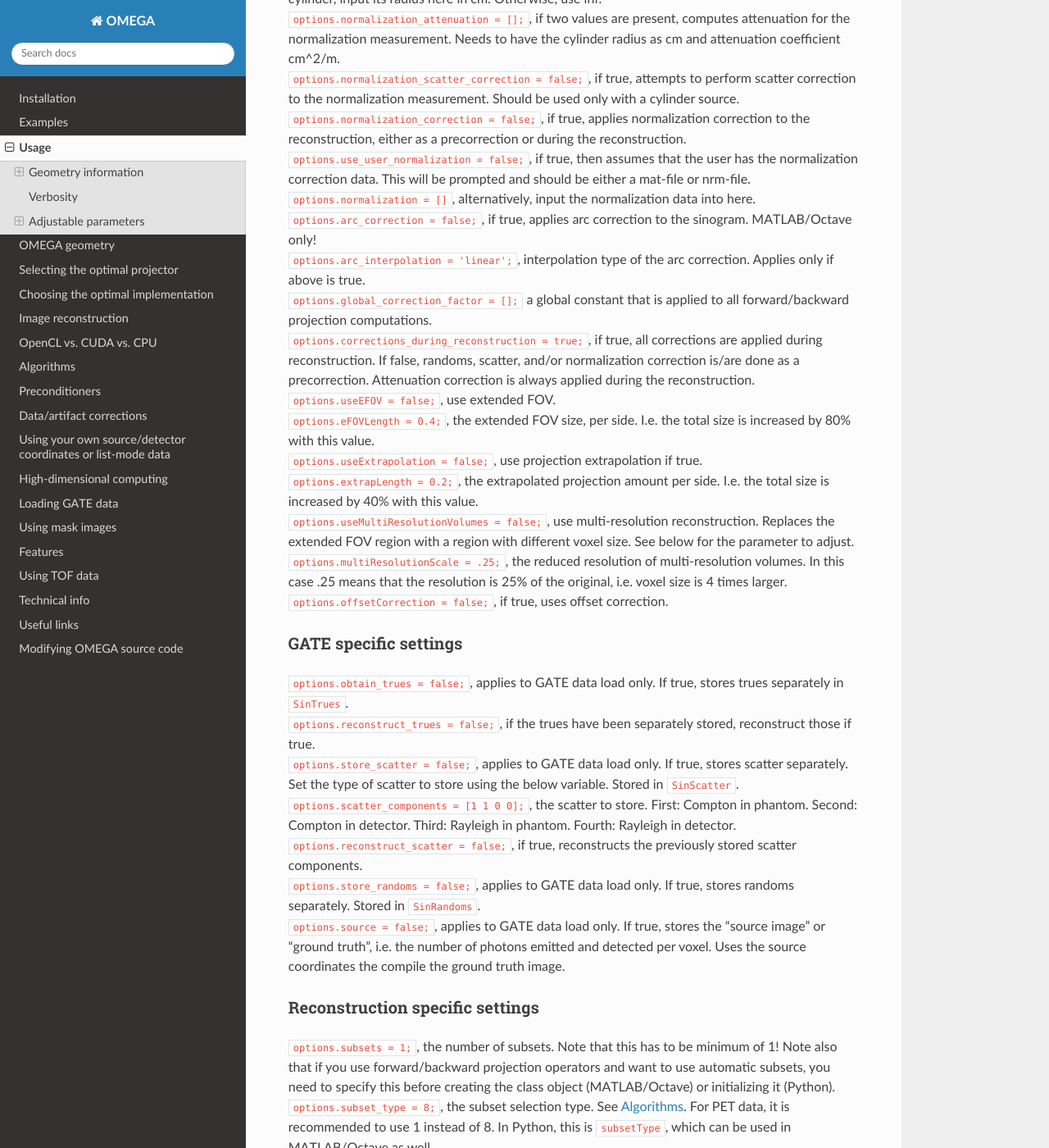
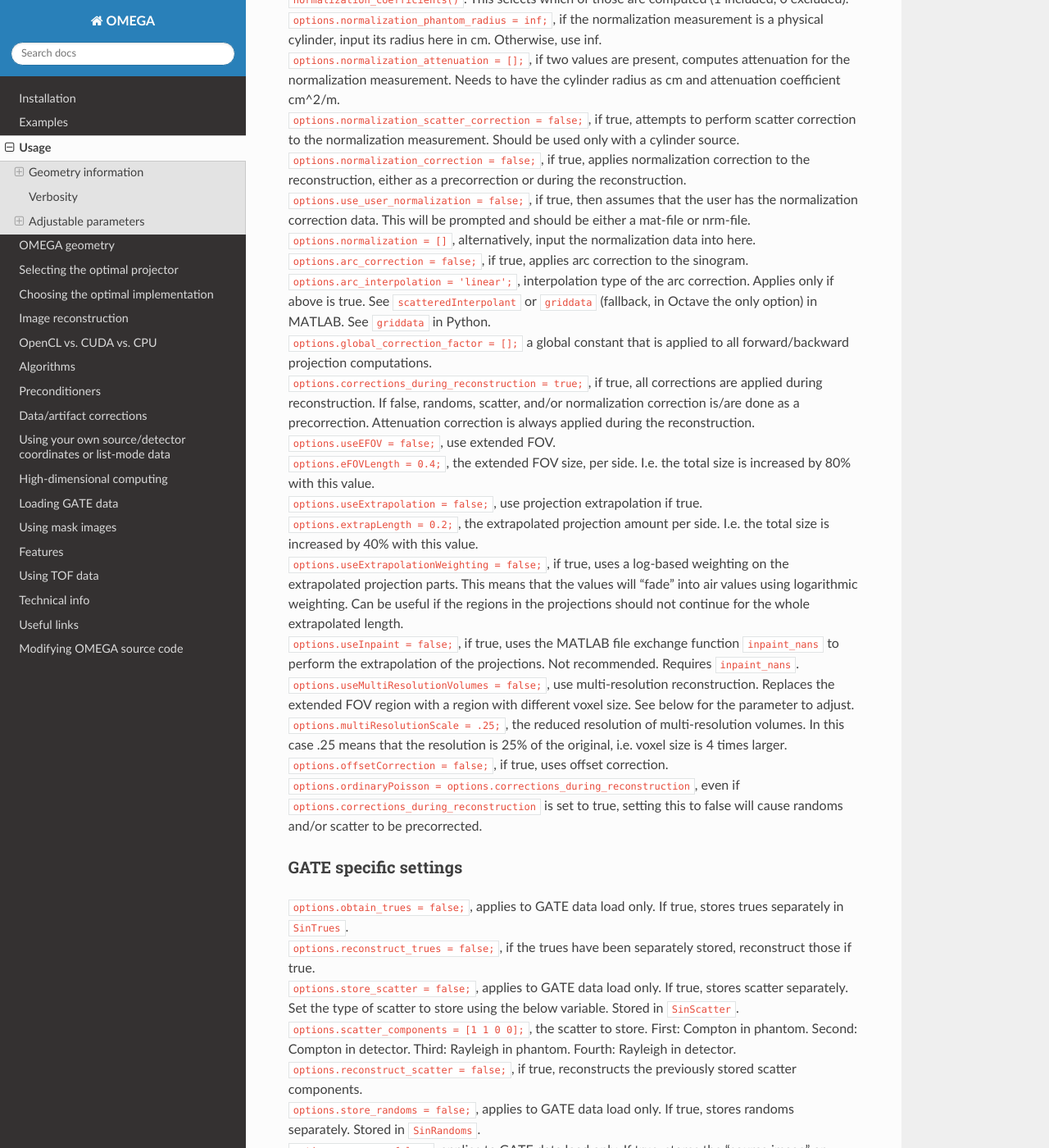
Before and after one commit to villekf/OMEGA-doc, a Sphinx documentation site: the page built from docs/source/usage.rst, in a window 1280 px wide and 1400 px high, scrolled down 10127 px. Shown: the whole window at 82% size. Built offline with Sphinx 7.4.7 and the Read the Docs theme 3.1.0, drawn with Linux system fonts in a browser that asks for light colours; some of the changed text lies outside the part shown.

Commit message:
Improvements

```diff
--- a/docs/source/usage.rst
+++ b/docs/source/usage.rst
@@ -191,8 +191,8 @@
 | ``options.TotSinos = options.NSinos;``, the total number of sinograms.
 | ``options.segment_table``, there are two different default values for this, depending on the ``span`` value. The amount of sinograms contained in each segment. If omitted, will be computed.
 | ``options.ndist_side = 1;``, if ``Ndist`` is even and you are loading sinogram data with OMEGA, this specifies where the "extra" row is taken. Can be either 1 or -1.
-| ``options.sampling = 1;`` increase the sampling of the sinogram. MATLAB/Octave only! I.e. interpolates more rows/columns to the sinogram. MATLAB/Octave only!
-| ``options.sampling_interpolation_method = 'linear';``, the interpolation type. All the methods are available that are supported by interp1 (see ``help interp1``).
+| ``options.sampling = 1;`` increase the sampling of the sinogram. MATLAB/Octave only! I.e. interpolates more rows/columns to the sinogram.
+| ``options.sampling_interpolation_method = 'linear';``, the interpolation type. All the methods are available that are supported by interp2 (see ``help interp2``). Not used in Python.
 | ``options.fill_sinogram_gaps = false;``, if using pseudo detectors, you can interpolate those gaps in the sinogram when this is true. MATLAB/Octave only!
 | ``options.gap_filling_method = 'fillmissing';``, the type of filling method for sinogram gaps. Either MATLAB's built-ins ``fillmissing`` or ``fillmissing2``, or ``inpaint_nans`` from file exchange.
 | ``options.interpolation_method_fillmissing = 'linear';``, interpolation method for ``fillmissing`` and ``fillmissing2``.
@@ -211,7 +211,7 @@
 | ``options.use_device = 0;``, the GPU/OpenCL device used. In Python, this is ``deviceNum``.
 | ``options.platform = 0;``, the used OpenCL platform number. MATLAB/Octave only! Implementation 3 and 5 only! Does affect implementation 2 when using the projector operators, but not when using built-in algorithms.
 | ``options.useMAD = true;``, if true uses MAD with OpenCL and CUDA. Can increase computational speed but decrease accuracy very slightly.
-| ``options.useImages = true;``, if true, uses OpenCL images/CUDA textures, instead of buffers.
+| ``options.useImages = true;``, if true, uses OpenCL images/CUDA textures, instead of buffers. If you're using CPU as an OpenCL device, setting this to ``false`` might speed up reconstructions.
 
 TOF settings
 ^^^^^^^^^^^^
@@ -223,6 +223,7 @@
 Correction settings
 ^^^^^^^^^^^^^^^^^^^
 | ``options.randoms_correction = false;``, if true, applies randoms correction. Randoms data must be supplied either in ``SinDelayed`` or in precomputed mat-file!
+| ``options.SinDelayed = [];``, the randoms data.
 | ``options.variance_reduction = false;``, if true, applies variance reduction to randoms data.
 | ``options.randoms_smoothing = false;``, if true, smooths the randoms with 7x7 moving mean.
 | ``options.scatter_correction = false;``, if true, applies scatter correction. Scatter data must be input by the user into ``ScatterC``.
@@ -246,17 +247,20 @@
 | ``options.normalization_correction = false;``, if true, applies normalization correction to the reconstruction, either as a precorrection or during the reconstruction.
 | ``options.use_user_normalization = false;``, if true, then assumes that the user has the normalization correction data. This will be prompted and should be either a mat-file or nrm-file.
 | ``options.normalization = []``, alternatively, input the normalization data into here.
-| ``options.arc_correction = false;``, if true, applies arc correction to the sinogram. MATLAB/Octave only!
-| ``options.arc_interpolation = 'linear';``, interpolation type of the arc correction. Applies only if above is true.
+| ``options.arc_correction = false;``, if true, applies arc correction to the sinogram.
+| ``options.arc_interpolation = 'linear';``, interpolation type of the arc correction. Applies only if above is true. See ``scatteredInterpolant`` or ``griddata`` (fallback, in Octave the only option) in MATLAB. See ``griddata`` in Python.
 | ``options.global_correction_factor = [];`` a global constant that is applied to all forward/backward projection computations.
 | ``options.corrections_during_reconstruction = true;``, if true, all corrections are applied during reconstruction. If false, randoms, scatter, and/or normalization correction is/are done as a precorrection. Attenuation correction is always applied during the reconstruction.
 | ``options.useEFOV = false;``, use extended FOV.
 | ``options.eFOVLength = 0.4;``, the extended FOV size, per side. I.e. the total size is increased by 80% with this value.
 | ``options.useExtrapolation = false;``, use projection extrapolation if true.
 | ``options.extrapLength = 0.2;``, the extrapolated projection amount per side. I.e. the total size is increased by 40% with this value.
+| ``options.useExtrapolationWeighting = false;``, if true, uses a log-based weighting on the extrapolated projection parts. This means that the values will "fade" into air values using logarithmic weighting. Can be useful if the regions in the projections should not continue for the whole extrapolated length.
+| ``options.useInpaint = false;``, if true, uses the MATLAB file exchange function ``inpaint_nans`` to perform the extrapolation of the projections. Not recommended. Requires ``inpaint_nans``.
 | ``options.useMultiResolutionVolumes = false;``, use multi-resolution reconstruction. Replaces the extended FOV region with a region with different voxel size. See below for the parameter to adjust.
 | ``options.multiResolutionScale = .25;``, the reduced resolution of multi-resolution volumes. In this case .25 means that the resolution is 25% of the original, i.e. voxel size is 4 times larger.
 | ``options.offsetCorrection = false;``, if true, uses offset correction.
+| ``options.ordinaryPoisson = options.corrections_during_reconstruction``, even if ``options.corrections_during_reconstruction`` is set to true, setting this to false will cause randoms and/or scatter to be precorrected.
 
 GATE specific settings
 ^^^^^^^^^^^^^^^^^^^^^^
```
Also changed, not shown: docs/source/features.rst (+9 -5 lines).
